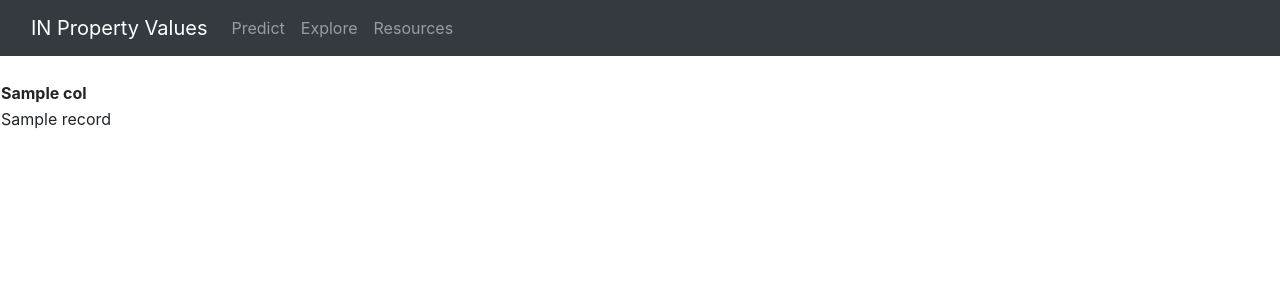
After one commit to MaxBrowning/butler-project3-groupD, a Flask app: template templates/resources.html in a window 1280 px wide. The commit adds this page. Shown: the top 300 px of the page. Run offline with Flask 2, Linux system fonts and the light colour scheme; the template is opened without the code that fills it: most values are stand-ins (such as "Sample title", 1, 10 or a date in 2020); parts of the project's set-up code (start-up, migrations or seed data) failed here and were passed over; some libraries are stand-ins or nearby versions.

```diff
--- a/templates/navbar.html
+++ b/templates/navbar.html
@@ -13,7 +13,7 @@
             <a class="nav-link {% if request.path=='/explore' %}active{%endif %}" href="/explore">Explore</a>
           </li>
           <li class="nav-item">
-            <a class="nav-link {% if request.path=='/resources' %}active{%endif %}" href="/resources">Resources</a>
+            <a class="nav-link {% if request.path=='/property' %}active{%endif %}" href="/property">Resources</a>
           </li>
         </ul>
       </div>
--- /dev/null
+++ b/templates/resources.html
@@ -0,0 +1,37 @@
+<!DOCTYPE html>
+<html lang="en">
+
+<head>
+  <meta charset="UTF-8">
+  <meta name="viewport" content="width=device-width, initial-scale=1.0">
+  <meta http-equiv="X-UA-Compatible" content="ie=edge">
+  <title>Properties</title>
+  <link rel="stylesheet" href="https://cdn.jsdelivr.net/npm/bootstrap@4.5.3/dist/css/bootstrap.min.css" integrity="sha384-TX8t27EcRE3e/ihU7zmQxVncDAy5uIKz4rEkgIXeMed4M0jlfIDPvg6uqKI2xXr2" crossorigin="anonymous">
+  <script src="https://code.jquery.com/jquery-3.2.1.min.js"></script>
+</head>
+
+<body>
+
+    {% include 'navbar.html' %}
+
+
+    <table style="border:1">
+        <thead>
+            <tr>
+                {% for col in colnames %}
+                <th>{{ col }}</th>
+                {% endfor %}
+            </tr>
+        </thead>
+        <tbody>
+            {% for record in records %}
+            <tr>
+                {% for col in colnames %}
+                <td>{{ record[col] }}</td>
+                {% endfor %}
+            </tr>
+            {% endfor %}
+        </tbody>
+    </table>
+
+</body>
```
Also changed, not shown: 1 other file.
